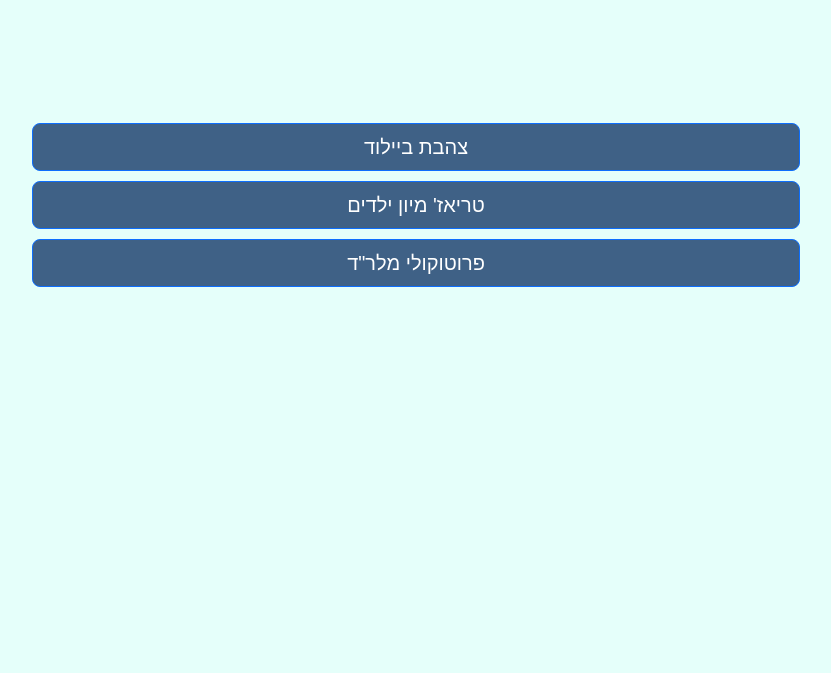
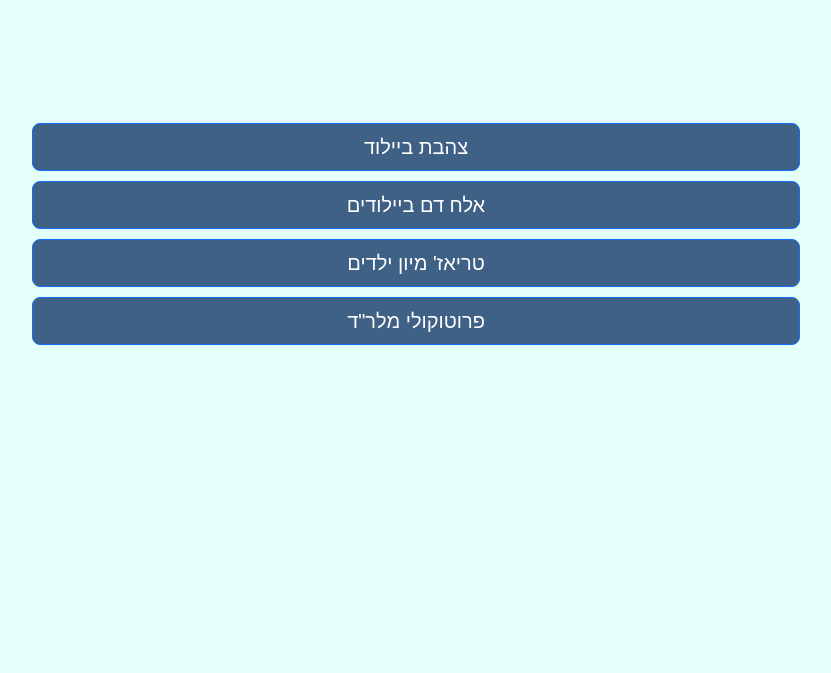
Before and after one commit to mashlom/mashlom-assuta-doctors, a website: page index.html in a window 1280 px wide. Shown: the part 47-720 px from the top of the page, without its empty margins (224-1055 px from the left). Drawn offline with Linux system fonts and the light colour scheme.

Commit message:
add eos to main page, and check github pages change

```diff
--- a/index.html
+++ b/index.html
@@ -116,9 +116,9 @@
   <main>
   <div class="list-group" style="width:100%; padding-right: 20%; padding-left: 20%;">
     <a href="phototherapy/" class="btn btn-primary btn-lg menu-link">צהבת ביילוד</a>
+    <a href="eos/" class="btn btn-primary btn-lg menu-link">אלח דם ביילודים</a>
     <a href="triage/" class="btn btn-primary btn-lg menu-link">טריאז' מיון ילדים</a>
     <a href="protocols/" class="btn btn-primary btn-lg menu-link">פרוטוקולי מלר"ד</a>
-    <!-- <a href="EOS/" class="btn btn-primary btn-lg menu-link">EOS</a> -->
   </div>
   <div id="video-container" class="video-container" style="display: none;">
     <div>
```
